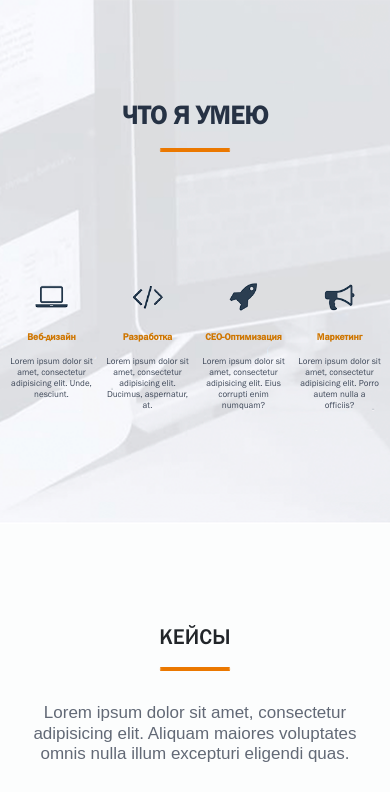
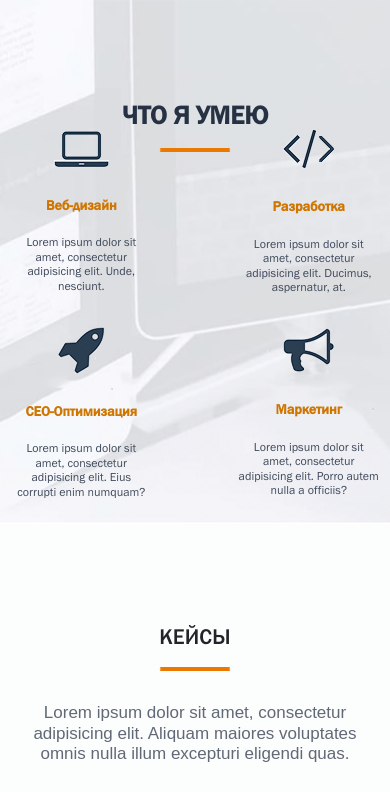
Before and after one commit to nikolaenkoartem/nikolaenkoartem.github.io, a plain HTML site: page src/index.html in a window 390 px wide. Shown: the part 1560-2363 px from the top of the page. Drawn offline with Linux system fonts and the light colour scheme.

Commit message:
Внёс много изменений, залил

```diff
--- a/src/css/style.css
+++ b/src/css/style.css
@@ -396,10 +396,6 @@ nav {
     background: url(../img/fon3.png) center/cover no-repeat;
 }
 
-#raruf {
-    flex-wrap: wrap;
-}
-
 .title_container3 {
     margin-top: 100px;
     text-align: center;
@@ -414,7 +410,7 @@ nav {
 .skill h3 {
     font-size: 16px;
     color: #cf7600;
-    margin-top: 20px;
+    margin-top: 15px;
     font-weight: bold;
 }
 
@@ -431,63 +427,48 @@ nav {
 }
 
 .title_container33 {
-    transform: scale(1);
-}
-
-@media (max-width: 767px) {
-    .title_container33 {
-        transform: scale(0.9);
-        margin-left: -80px;
-        margin-right: -80px;
-    }
-
-}
-
-@media (max-width: 628px) {
-    .title_container33 {
-        transform: scale(0.8);
-        margin-left: -100px;
-        margin-right: -100px;
-    }
-
-}
-
-@media (max-width: 590px) {
-    .title_container33 {
-        transform: scale(0.7);
-        margin-left: -110px;
-        margin-right: -110px;
-    }
-
-}
-
-@media (max-width: 506px) {
-    .title_container33 {
-        transform: scale(0.6);
-        margin-left: -125px;
-        margin-right: -125px;
-    }
-
-}
-
-@media (max-width: 375px) {
-    .title_container33 {
-        transform: scale(0.5);
-        margin-left: -145px;
-        margin-right: -145px;
-    }
-
-}
-
-#skrw1 {
     margin-top: 80px;
 }
 
-#skrw2 {
+@media (max-width: 991px) {
+    .title_container33 {
+        margin-top: -30px;
+    }
+
+    #rarara {
+        margin-top: 25px;
+    }
+
+    #rururu {
+        margin-top: 25px;
+    }
+}
+
+@media (max-width: 507px) {
+    .skill h3 {
+        font-size: 15px;
+    }
+
+    .skill h4 {
+        font-size: 14px;
+    }
+}
+
+@media (max-width: 477px) {
+    .skill h3 {
+        font-size: 14px;
+    }
+
+    .skill h4 {
+        font-size: 12px;
+    }
+}
+
+.title_container33 h3 {
     text-align: center;
 }
 
-#skrw3 {
+.title_container33 h4 {
     font-family: 'FRABK';
 }
 
@@ -630,13 +611,15 @@ nav {
     height: 810px;
 }
 
-.title_container5 {
+.cost select {
+    width: 100%;
+}
+
+#cc9 {
+    border: 1px solid #e4e4e4;
+    min-height: 760px;
+    box-shadow: 0 0 10px rgba(0, 0, 0, 0.5);
     background: url(../img/line.png) center 570px no-repeat;
-    border: 1px solid #e4e4e4;
-    max-width: 975px;
-    max-height: 760px;
-    box-shadow: 0 0 10px rgba(0, 0, 0, 0.5);
-    ;
 }
 
 .title_container5 h2 {
@@ -658,7 +641,17 @@ nav {
 
 .title_container5 select {
     color: #737373;
-    font-size: 14px;
+    font-size: 16px;
+    height: 58px;
+    background: url(../img/1.png) no-repeat;
+    border-radius: 5px;
+    padding-left: 25px;
+    padding-right: 30px;
+}
+
+.title_container5 option {
+    color: #737373;
+    font-size: 16px;
     height: 58px;
     background: url(../img/1.png) no-repeat;
     border-radius: 5px;
--- a/src/index.html
+++ b/src/index.html
@@ -117,45 +117,26 @@
                 </div>
             </div>
             <div class="title_container33">
-                <div class="row justify-content-center" id="skrw1">
-                    <div class="col-1 d-flex justify-content-center align-items-center">
-                        <p><img src="img/PC.png" alt=""></p>
-                    </div>
-                    <div class="col-1 d-flex justify-content-center align-items-center offset-2">
-                        <p><img src="img/znak.png" alt=""></p>
-                    </div>
-                    <div class="col-1 d-flex justify-content-center align-items-center offset-2" id="raruf">
-                        <p><img src="img/raketa.png" alt=""></p>
-                    </div>
-                    <div class="col-1 d-flex wrap justify-content-center align-items-center offset-2">
-                        <p><img src="img/rupor.png" alt=""></p>
-                    </div>
-                </div>
-                <div class="row justify-content-center" id="skrw2">
-                    <div class="col-2 d-flex justify-content-center align-items-center">
+                <div class="row justify-content-center" id="skrw">
+                    <div class="col-xxl-3 col-xl-3 col-lg-3 col-5 offset-0 justify-content-center" style="display: flex; flex-direction: column; align-items: center;">
+                        <p><img src=" img/PC.png" alt="">
+                        </p>
                         <h3 id="vd">Веб-дизайн</h3>
-                    </div>
-                    <div class="col-2 d-flex justify-content-center align-items-center offset-1">
-                        <h3 id="r">Разработка</h3>
-                    </div>
-                    <div class="col-4 d-flex justify-content-center align-items-center offset-0">
-                        <h3 id="co">СЕО-Оптимизация</h3>
-                    </div>
-                    <div class="col-2 d-flex justify-content-center align-items-center offset-0">
-                        <h3 id="m">Маркетинг</h3>
-                    </div>
-                </div>
-                <div class="row justify-content-center" id="skrw3">
-                    <div class="col-3 d-flex justify-content-center">
                         <h4 id="vdt">Lorem ipsum dolor sit amet, consectetur adipisicing elit. Unde, nesciunt.</h4>
                     </div>
-                    <div class="col-3 d-flex justify-content-center">
+                    <div class="col-xxl-3 col-xl-3 col-lg-3 col-5 offset-xxl-0 offset-xl-0 offset-lg-0 offset-2 justify-content-center" style="display: flex; flex-direction: column; align-items: center;">
+                        <p><img src="img/znak.png" alt=""></p>
+                        <h3 id="r">Разработка</h3>
                         <h4 id="rt">Lorem ipsum dolor sit amet, consectetur adipisicing elit. Ducimus, aspernatur, at.</h4>
                     </div>
-                    <div class="col-3 d-flex justify-content-center">
+                    <div class="col-xxl-3 col-xl-3 col-lg-3 col-5 offset-0 justify-content-center" style="display: flex; flex-direction: column; align-items: center;" id="rarara">
+                        <p><img src="img/raketa.png" alt=""></p>
+                        <h3 id="co">СЕО-Оптимизация</h3>
                         <h4 id="cot">Lorem ipsum dolor sit amet, consectetur adipisicing elit. Eius corrupti enim numquam?</h4>
                     </div>
-                    <div class="col-3 d-flex justify-content-center">
+                    <div class="col-xxl-3 col-xl-3 col-lg-3 col-5 offset-xxl-0 offset-xl-0 offset-lg-0 offset-2 justify-content-center" style="display: flex; flex-direction: column; align-items: center;" id="rururu">
+                        <p><img src="img/rupor.png" alt=""></p>
+                        <h3 id="m">Маркетинг</h3>
                         <h4 id="mt">Lorem ipsum dolor sit amet, consectetur adipisicing elit. Porro autem nulla a officiis?</h4>
                     </div>
                 </div>
@@ -196,7 +177,8 @@
     <div class="cost">
         <div class="container h-100">
             <div class="title_container5 h-100 justify-content-center">
-                <div class="col-12 justify-content-center">
+                <div class="row justify-content-center">
+                    <div class="col-9 justify-content-center" id="cc9">
                         <div class="row justify-content-center">
                             <h2>Расчет стоимости</h2>
                         </div>
@@ -259,6 +241,7 @@
                         </div>
                         <div class="row justify-content-center">
                             <input type="button" value="Оставить заявку">
+                        </div>
                     </div>
                 </div>
             </div>
```
Lines whose indentation alone changed are shown as unchanged.
